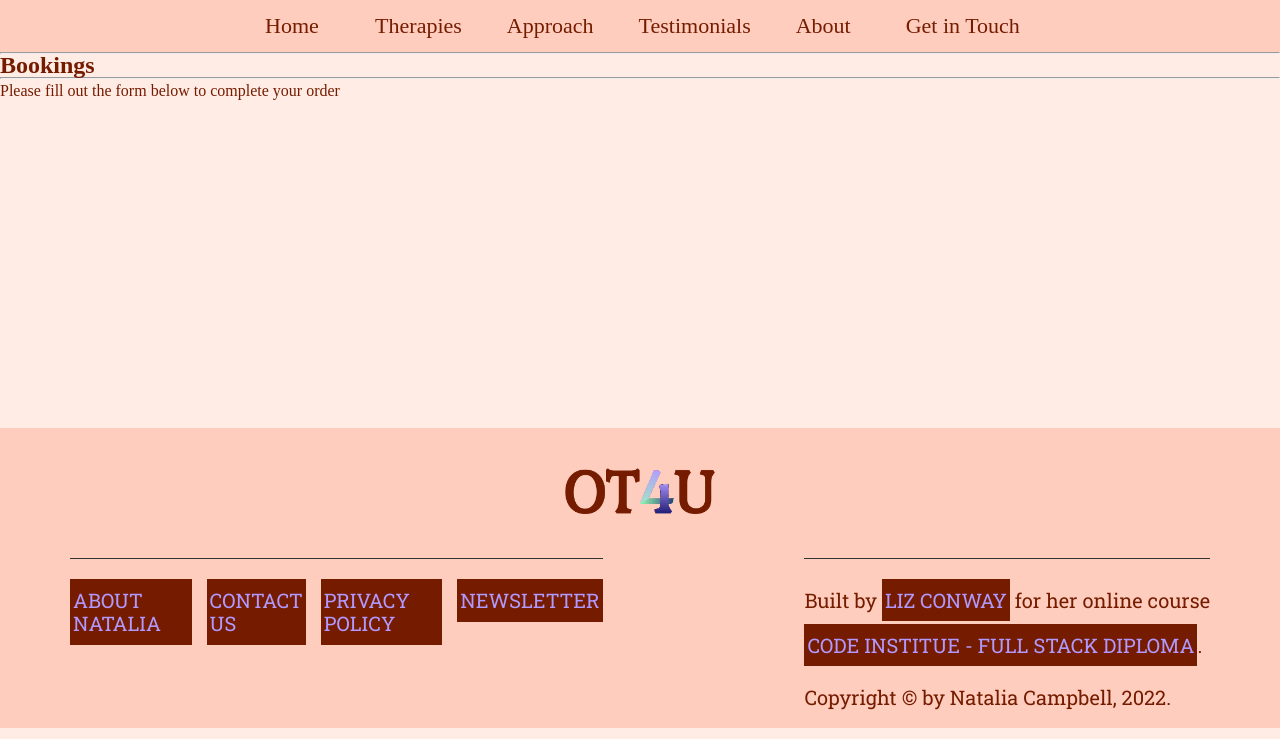
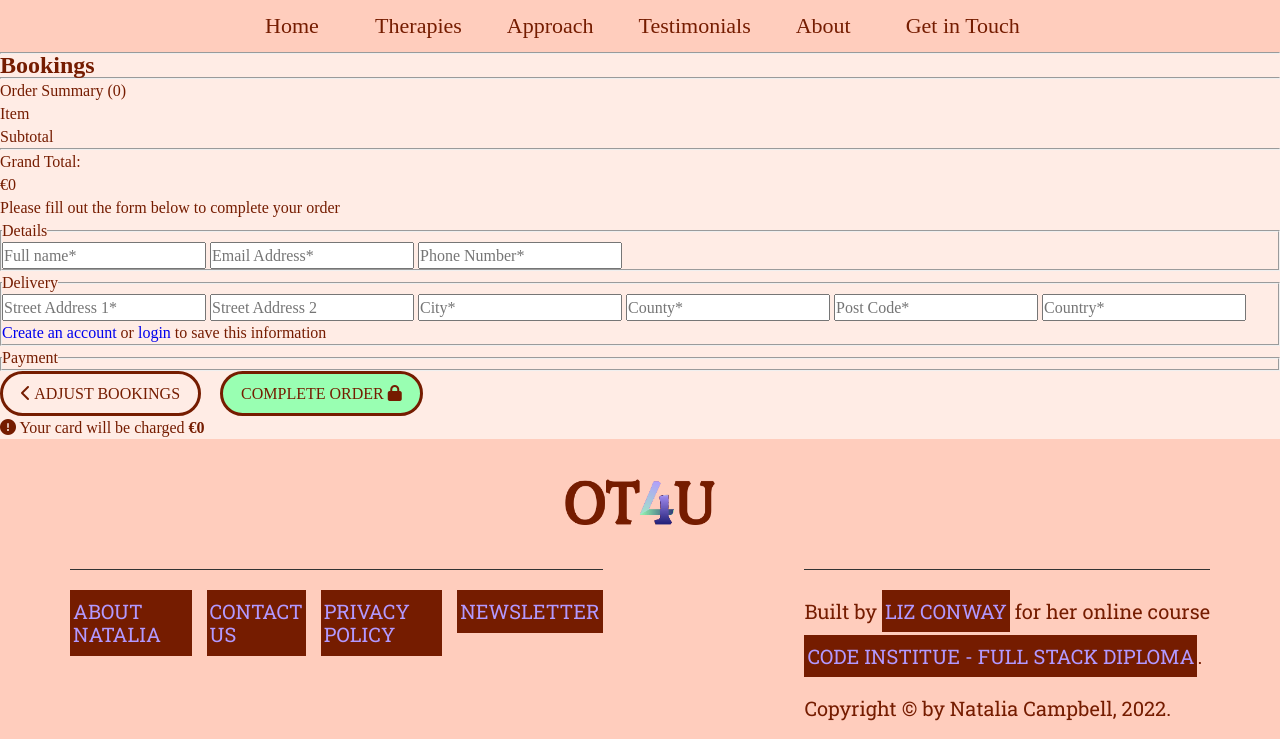
Before and after one commit to Liz-Conway/OT4All, a Django app: template purchase/templates/purchase/purchase.html in a window 1280 px wide. Shown: the part 72-811 px from the top of the page. Run offline with Django 4.2, Linux system fonts and the light colour scheme; the template is opened without the code that fills it: values that come from a table or form of the project are taken from there, others are empty; some libraries are stand-ins or nearby versions; some web fonts are replaced.

Commit message:
FEAT: Set up basic purchase page
Shows the bookings that are being purchased.
Has a form for the client to fill out with their details.

```diff
--- a/bookings/templates/bookings/bookings.html
+++ b/bookings/templates/bookings/bookings.html
@@ -23,7 +23,7 @@
 							</span>
 							Keep Shopping
 						</a>
-						<a href="{% url 'home' %}" class="btn btnPrimary btnThin">
+						<a href="{% url 'purchase' %}" class="btn btnPrimary btnThin">
 							Secure Checkout
 							<span class="icon">
 								<i class="fas fa-lock"></i>
--- a/purchase/forms.py
+++ b/purchase/forms.py
@@ -9,7 +9,7 @@ class OrderForm(forms.ModelForm):
         # which will be automatically calculated.
         # Since no one will ever be filling that information out.
         # It'll all be done via the model methods we've created.
-        fields = (
+        fields = [
             "full_name",
             "email",
             "phone_number",
@@ -19,7 +19,40 @@ class OrderForm(forms.ModelForm):
             "postcode",
             "country",
             "county",
-        )
+        ]
+
+        widgets = {
+            "full_name": forms.TextInput(
+                attrs={"class": "formInput", "placeholder": "Full name*"}
+            ),
+            "email": forms.TextInput(
+                attrs={"class": "formInput", "placeholder": "Email Address*"}
+            ),
+            "phone_number": forms.TextInput(
+                attrs={"class": "formInput", "placeholder": "Phone Number*"}
+            ),
+            "street_address1": forms.TextInput(
+                attrs={
+                    "class": "formInput",
+                    "placeholder": "Street Address 1*",
+                }
+            ),
+            "street_address2": forms.TextInput(
+                attrs={"class": "formInput", "placeholder": "Street Address 2"}
+            ),
+            "city": forms.TextInput(
+                attrs={"class": "formInput", "placeholder": "City*"}
+            ),
+            "county": forms.TextInput(
+                attrs={"class": "formInput", "placeholder": "County*"}
+            ),
+            "country": forms.TextInput(
+                attrs={"class": "formInput", "placeholder": "Country*"}
+            ),
+            "postcode": forms.TextInput(
+                attrs={"class": "formInput", "placeholder": "Post Code*"}
+            ),
+        }
 
         def __init__(self, *args, **kwargs):
             """
@@ -32,17 +65,17 @@ class OrderForm(forms.ModelForm):
             # A dictionary of placeholders which will show up
             # in the form fields rather than having
             # clunky looking labels and empty text boxes.
-            placeholders = {
-                "full_name": "Full name",
-                "email": "Email Address",
-                "phone_number": "Phone number",
-                "country": "Country",
-                "postcode": "Postal Code",
-                "city": "Town or City",
-                "street_address1": "Street Address 1",
-                "street_address2": "Street Address 2",
-                "county": "County",
-            }
+            # placeholders = {
+            #     "full_name": "Full name",
+            #     "email": "Email Address",
+            #     "phone_number": "Phone number",
+            #     "country": "Country",
+            #     "postcode": "Postal Code",
+            #     "city": "Town or City",
+            #     "street_address1": "Street Address 1",
+            #     "street_address2": "Street Address 2",
+            #     "county": "County",
+            # }
 
             # Set the "autofocus" attribute on the full_name field to True
             # so the cursor will start in the full_name field
@@ -50,16 +83,16 @@ class OrderForm(forms.ModelForm):
             self.fields["full_name"].widget.attrs["autofocus"] = True
             # Iterate through the forms fields
             for field in self.fields:
-                if self.fields[field].required:
-                    # Add a star to the placeholder
-                    # if it's a "required" field on the model.
-                    placeholder = f"{placeholders[field]} *"
-                else:
-                    placeholder = placeholder[field]
+                #     if self.fields[field].required:
+                #         # Add a star to the placeholder
+                #         # if it's a "required" field on the model.
+                #         placeholder = f"{placeholders[field]} *"
+                #     else:
+                #         placeholder = placeholder[field]
 
                 # Set all the placeholder attributes
                 # to their values in the dictionary above.
-                self.fields[field].widget.attrs["placeholder"] = placeholder
+                # self.fields[field].widget.attrs["placeholder"] = placeholder
                 # Add a CSS class we'll use for the Stripe input.
                 self.fields[field].widget.attrs["class"] = "stripeStyleInput"
                 # Remove the form fields' labels
--- a/purchase/templates/purchase/purchase.html
+++ b/purchase/templates/purchase/purchase.html
@@ -1,5 +1,6 @@
 {% extends "base.html" %}
 {% load static %}
+{% load calc_subtotals %}
 
 {% block extra_title %}Purchase{% endblock %}
 
@@ -8,8 +9,106 @@
 		<hr>
 		<h2 class="purchaseTitle">Bookings</h2>
 		<hr>
-		<div class="purchase">
-			<p>Please fill out the form below to complete your order</p>
+		<div class="purchaseOrder">
+			<div class="orderSummary">
+				<p>Order Summary ({{ therapy_sessions }})</p>
+				<div class="orderTitles">
+					<div class="orderItem">
+						<p>Item</p>
+					</div>
+					<div class="orderSubtotal">
+						<p>Subtotal</p>
+					</div>
+				</div>
+				{% for item in booking_items %}
+				<div class="orderContent">
+					<div class="orderImage">
+						<a href="{% url 'singleTherapy' item.therapy.id %}">
+							{% if item.therapy.image %}
+								<img src="{{ item.therapy.image.url }}" alt="{{ item.therapy.name }}">
+							{% else %}
+								<img src="{% static 'images/noimage.png' %}" " alt="{{ item.therapy.name }}">
+							{% endif %}
+						</a>
+					</div>
+					<div class="orderDetails">
+						<p><strong>{{ item.therapy.name }}</strong></p>
+						<p>Sessions: {{ item.number_sessions }}</p>
+					</div>
+					<div class="orderPrice">
+						<p>€{{ item.therapy.price | calculate_subtotal:item.number_sessions }}</p>
+					</div>
+				</div>
+				{% endfor %}
+				<hr>
+				<div  class="orderTotals">
+					<div class="orderTotalsTitles">
+						<p>Grand Total:</p>
+					</div>
+					<div class="orderTotalsCosts">
+						<p>€{{ grand_total }}</p>
+					</div>
+				</div>
+			</div>
+			<div class="purchase">
+				<p>Please fill out the form below to complete your order</p>
+				<form action="{% url 'purchase' %}" method="POST" id="paymentForm">
+					{% csrf_token %}
+					<fieldset>
+						<legend class="fieldsetLabel">Details</legend>
+							{{ order_form.full_name }}
+							{{ order_form.email }}
+							{{ order_form.phone_number }}
+					</fieldset>
+					<fieldset>
+						<legend class="fieldsetLabel">Delivery</legend>
+							{{ order_form.street_address1 }}
+							{{ order_form.street_address2 }}
+							{{ order_form.city }}
+							{{ order_form.county }}
+							{{ order_form.postcode }}
+							{{ order_form.country }}
+							<div class="formCheck">
+								{% if user.is_authenticated %}
+									<!-- Allow authenticated users to save the information in the form to their profile -->
+									<label class="formCheckLabel" for="saveInfo">Save this delivery information to my profile</label>
+									<!-- Submitting the form with this checked will autofill the user's profile with this information -->
+									<!-- And also auto-fill the form with the same information next time they check out -->
+									<input class="formCheckInput" type="checkbox" id="saveInfo" name="saveInfo" checked>
+								{% else %}
+									<!-- Not authenticated => give them a link to signup or login -->
+									<label class="formCheckLabel" for="saveInfo">
+										<a href="{% url 'account_signup' %}">Create an account</a> or
+										<a href="{% url 'account_login' %}">login</a> to save this information
+									</label>
+								{% endif %}
+							</div>
+					</fieldset>
+					<fieldset>
+						<legend class="fieldsetLabel">Payment</legend>
+						<!-- Need two empty divs in this fieldset to hold the stripe elements -->
+						<!-- A Stripe card element will go here -->
+						<div id="stripeCard"></div>
+
+						<!-- Used to display form errors -->
+						<div id="stripeError" role="alert"></div>
+					</fieldset>
+					<div class="submitButton">
+						<a href="{% url 'bookings' %}" class="btn btnGhost btnThin">
+							<span class="icon"><i class="fas fa-chevron-left"></i></span>
+							<span>Adjust Bookings</span>
+						</a>
+						<button id="submitButton" class="btn btnPrimary btnThin">
+							<span>Complete Order</span>
+							<span class="icon"><i class="fas fa-lock"></i></span>
+						</button>
+						<p>
+							<span class="icon"><i class="fas fa-exclamation-circle"></i></span>
+							<span>Your card will be charged <strong>€{{ grand_total }}</strong></span>
+						</p>
+					</div>
+				</form>
+			</div>
 		</div>
 	</div>
 {% endblock %}
--- a/purchase/views.py
+++ b/purchase/views.py
@@ -9,12 +9,12 @@ class Purchase(TemplateView):
     # The template
     template_name = "purchase/purchase.html"
 
-    def get_context_data(self, request):
-        booking = request.session.get("booking", {})
+    def get_context_data(self, **kwargs):
+        booking = self.request.session.get("booking", {})
 
         # Bookings are empty
         if not booking:
-            messages.error(request, "You have no bookings")
+            messages.error(self.request, "You have no bookings")
             # This will prevent people from manually accessing the URL
             # by typing "/purchase"
             return redirect(reverse("therapy"))
```
Also changed, not shown: templates/includes/toasts/success.html (+8 -8 lines), static/images/noimage.png (added).
